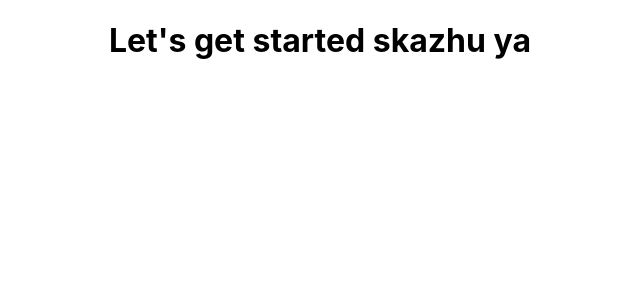
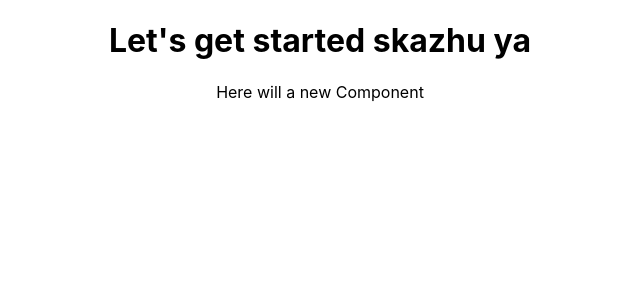
Before and after one commit to grigliz80/git-repo-react-app, a React (Create React App) app: page / in a window 1280 px wide. Shown: the top 300 px of the page, without its empty margins (320-960 px from the left). Built offline with nearby package versions, Linux system fonts and the light colour scheme.

Commit message:
and section

```diff
--- a/src/App.js
+++ b/src/App.js
@@ -4,6 +4,9 @@ function App() {
   return (
     <div className="App">
       <h1>Let's get started skazhu ya</h1>
+      <section>
+        <p>Here will a new Component</p>
+      </section>
     </div>
   )
 }
```
